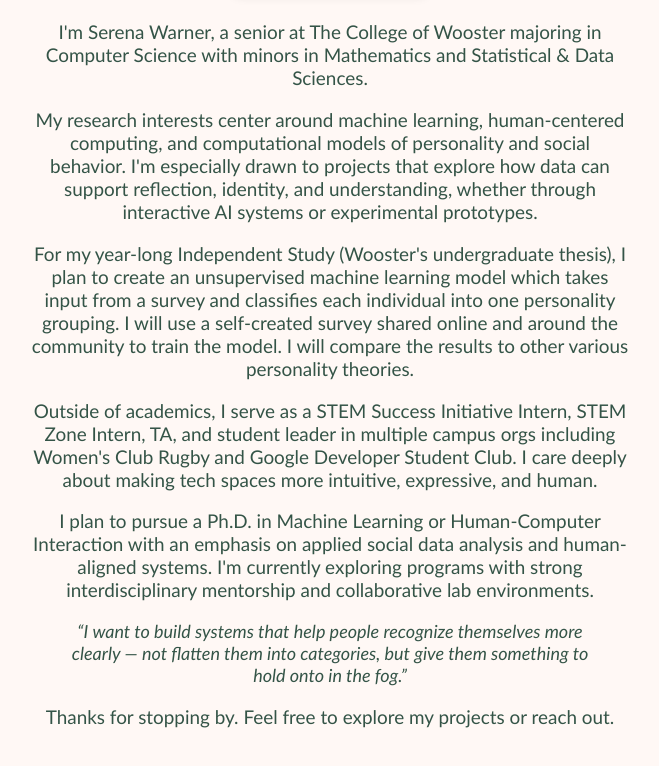
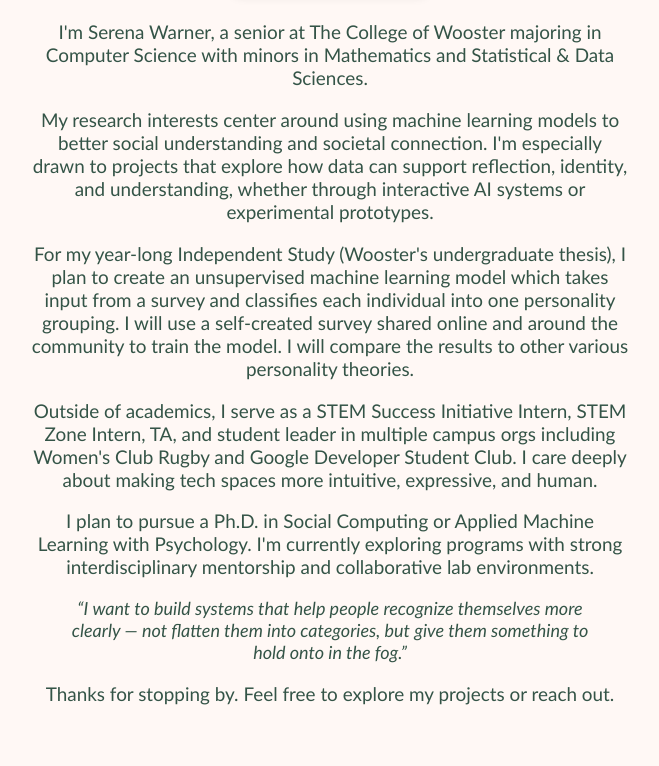
Before and after one commit to serenawarner/serenawarner.github.io, a plain HTML site: page about.html in a window 1280 px wide. Shown: the part 464-1230 px from the top of the page, without its empty margins (310-969 px from the left). Drawn offline with Linux system fonts and the light colour scheme.

Commit message:
Update about.html

```diff
--- a/about.html
+++ b/about.html
@@ -27,7 +27,7 @@
             </p>
 
             <p>
-                My research interests center around machine learning, human-centered computing, and computational models of personality and social behavior.
+                My research interests center around using machine learning models to better social understanding and societal connection.
                 I'm especially drawn to projects that explore how data can support reflection, identity, and understanding, whether through interactive AI systems or experimental prototypes.
             </p>
 
@@ -42,7 +42,7 @@
             </p>
 
             <p>
-                I plan to pursue a Ph.D. in Machine Learning or Human-Computer Interaction with an emphasis on applied social data analysis and human-aligned systems.
+                I plan to pursue a Ph.D. in Social Computing or Applied Machine Learning with Psychology.
                 I'm currently exploring programs with strong interdisciplinary mentorship and collaborative lab environments.
             </p>
 
```
